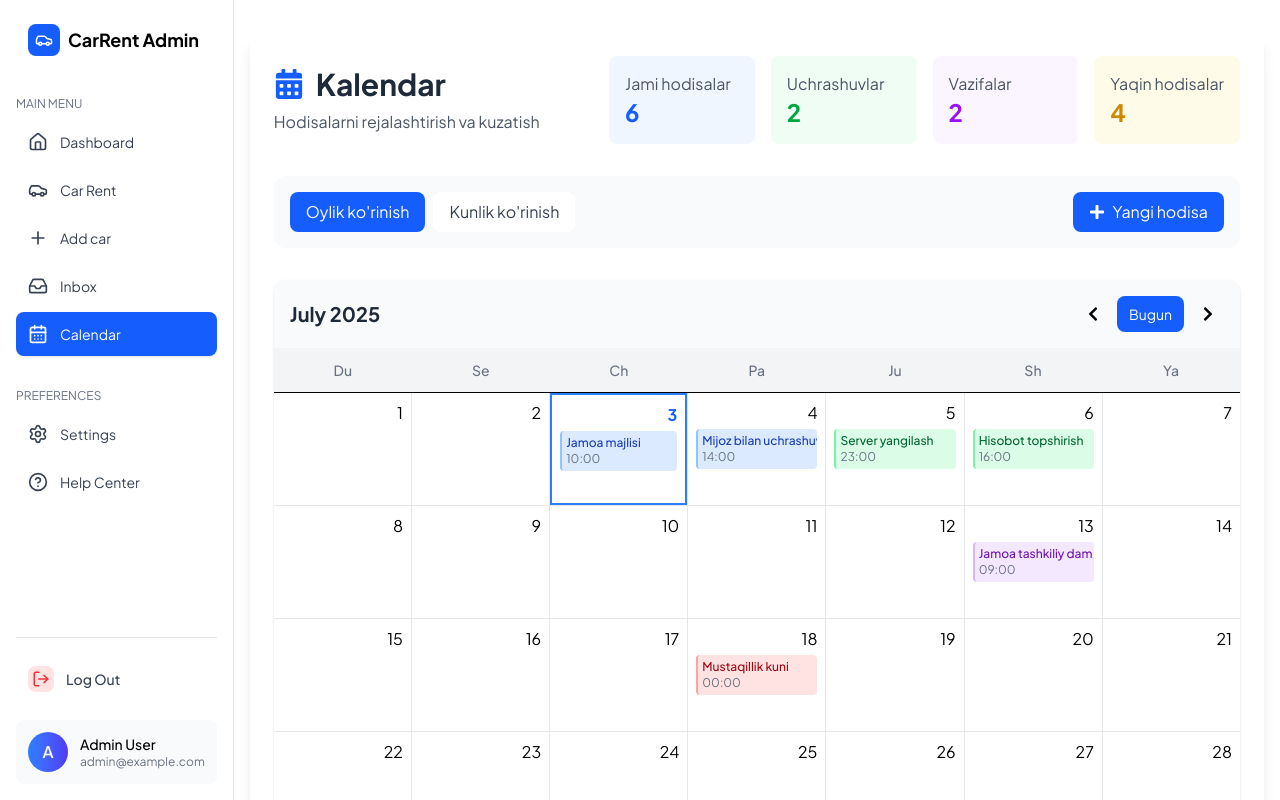
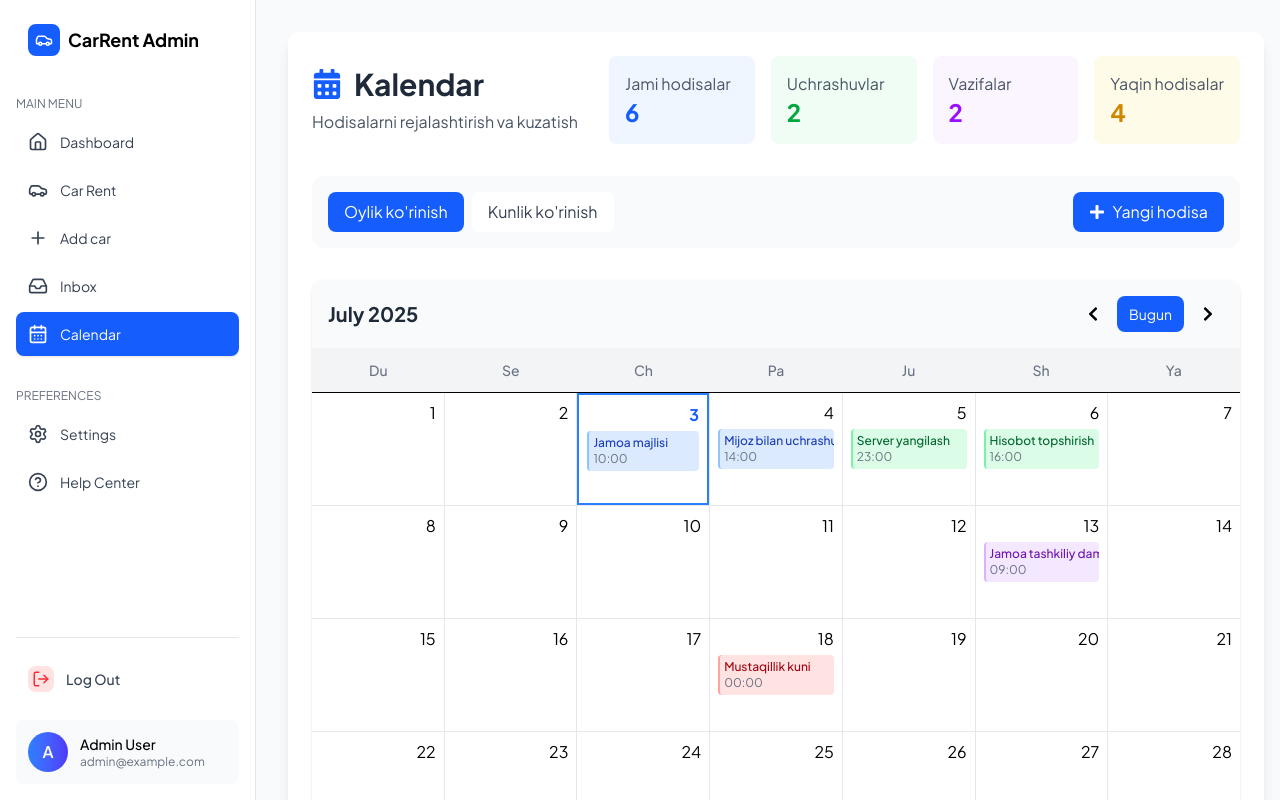
Before and after one commit to Hamdam2306/rent-car, a React (Vite) app: page /admin/calendar in a window 1280 px wide. Shown: the top 800 px of the page. Built offline with nearby package versions, Linux system fonts and the light colour scheme.

Commit message:
Add sidebar

```diff
--- a/src/admin/components/sidebar.tsx
+++ b/src/admin/components/sidebar.tsx
@@ -64,7 +64,7 @@ const Sidebar = () => {
 
       {/* Sidebar */}
       <aside
-        className={` left-0 sm:relative w-64 bg-white p-4 flex flex-col justify-between h-screen z-40 transition-all duration-300 ease-in-out
+        className={`!fixed sm:relative w-64 bg-white p-4 flex flex-col justify-between h-screen z-40 transition-all duration-300 ease-in-out
           ${isOpen ? 'left-0' : '-left-64'} sm:left-0 border-r border-gray-200`}
       >
         <div className="overflow-y-auto flex-grow">
--- a/src/admin/pages/add-car.tsx
+++ b/src/admin/pages/add-car.tsx
@@ -17,7 +17,6 @@ import {
   X,
 
 } from 'react-feather';
-import Sidebar from '../components/sidebar';
 
 const AddCar = () => {
   const [formData, setFormData] = useState({
@@ -89,10 +88,9 @@ const AddCar = () => {
 
   return (
     <div className='flex'>
-        <Sidebar/>
         <div className="flex min-h-screen">
-      {/* Sidebar would go here */}
-      <div className="flex-1 p-4 md:p-8 overflow-auto">
+
+      <div className="flex-1 pt-0 md:p-4 overflow-auto">
         <div className="max-w-6xl mx-auto bg-white rounded-2xl shadow-xl overflow-hidden">
           {/* Header */}
           <div className="bg-gradient-to-r from-blue-600 to-indigo-700 p-6 md:p-8">
--- a/src/admin/pages/calendar.tsx
+++ b/src/admin/pages/calendar.tsx
@@ -371,9 +371,8 @@ const CalendarPage = () => {
   };
 
   return (
-    <div className='flex'>
-        <Sidebar/>
-        <div className="container mx-auto px-4 py-8">
+    <div className='flex flex-col sm:flex-row min-h-screen bg-gray-50'>
+        <div className="container mx-auto px-4 py-8 ">
       <div className="bg-white rounded-xl shadow-lg p-6">
         {/* Sarlavha va statistikalar */}
         <div className="flex flex-col md:flex-row md:items-center justify-between mb-8">
--- a/src/admin/pages/car-rent.tsx
+++ b/src/admin/pages/car-rent.tsx
@@ -127,7 +127,8 @@ const CarRentPage = () => {
   };
 
   return (
-    <div className="container mx-auto px-4 py-8">
+   <div className='flex flex-col sm:flex-row min-h-screen bg-gray-50 pl-2'>
+     <div className="container mx-auto px-4 py-8">
       <div className="bg-white rounded-xl shadow-lg p-6">
         {/* Sarlavha va statistikalar */}
         <div className="flex flex-col md:flex-row md:items-center justify-between mb-8">
@@ -364,6 +365,7 @@ const CarRentPage = () => {
         />
       )}
     </div>
+   </div>
   );
 };
 
--- a/src/admin/pages/dashboard.tsx
+++ b/src/admin/pages/dashboard.tsx
@@ -11,10 +11,7 @@ const CardContent = ({ children, className = '' }: { children: React.ReactNode;
 
 const Dashboard = () => {
   return (
-    <div className="flex flex-col sm:flex-row min-h-screen bg-gray-50">
-      {/* Sidebar - Simulated for layout */}
-     <Sidebar/>
-
+    <div className="flex flex-col sm:flex-row min-h-screen bg-gray-50 ">
       <main className="flex-1 p-4 sm:p-6 grid grid-cols-1 md:grid-cols-3 gap-5">
         {/* Details Rental Card */}
         <Card className="md:col-span-2">
--- a/src/main.tsx
+++ b/src/main.tsx
@@ -3,12 +3,16 @@ import { createRoot } from 'react-dom/client';
 import './index.css';
 import { BrowserRouter } from 'react-router';
 import { Router } from './routes/routes';
+import Sidebar from './admin/components/sidebar';
 
 
 createRoot(document.getElementById('root')!).render(
 	<StrictMode>
 	   <BrowserRouter>
-     	   <Router />
+         <div className='flex justify-end'>
+			<Sidebar/>
+			<Router />
+		 </div>
 	   </BrowserRouter>
 	</StrictMode>
 );
--- a/src/routes/routes.tsx
+++ b/src/routes/routes.tsx
@@ -18,7 +18,8 @@ import HelpCenterPage from "../admin/pages/helps";
 
 export const Router = () => {
   return (
-    <Routes>
+    <div className="w-[calc(100vw-256px)] sm:flex-row min-h-screen bg-gray-50 pl-4">
+      <Routes>
       {/* User pages */}
       <Route path="/" element={<Home />} />
       <Route path="/cars" element={<Cars />} />
@@ -39,5 +40,6 @@ export const Router = () => {
       {/* 404 */}
       <Route path="*" element={<Notfound />} />
     </Routes>
+    </div>
   );
 };
```
